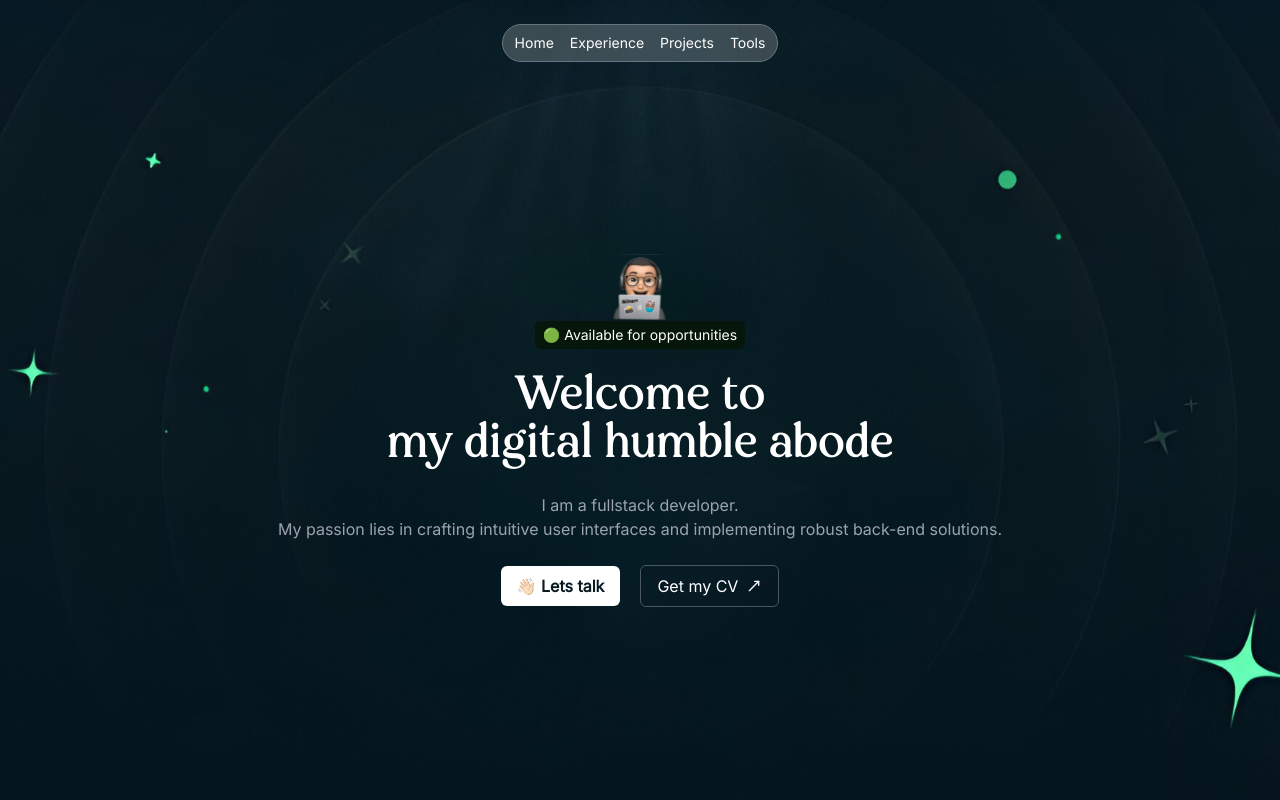
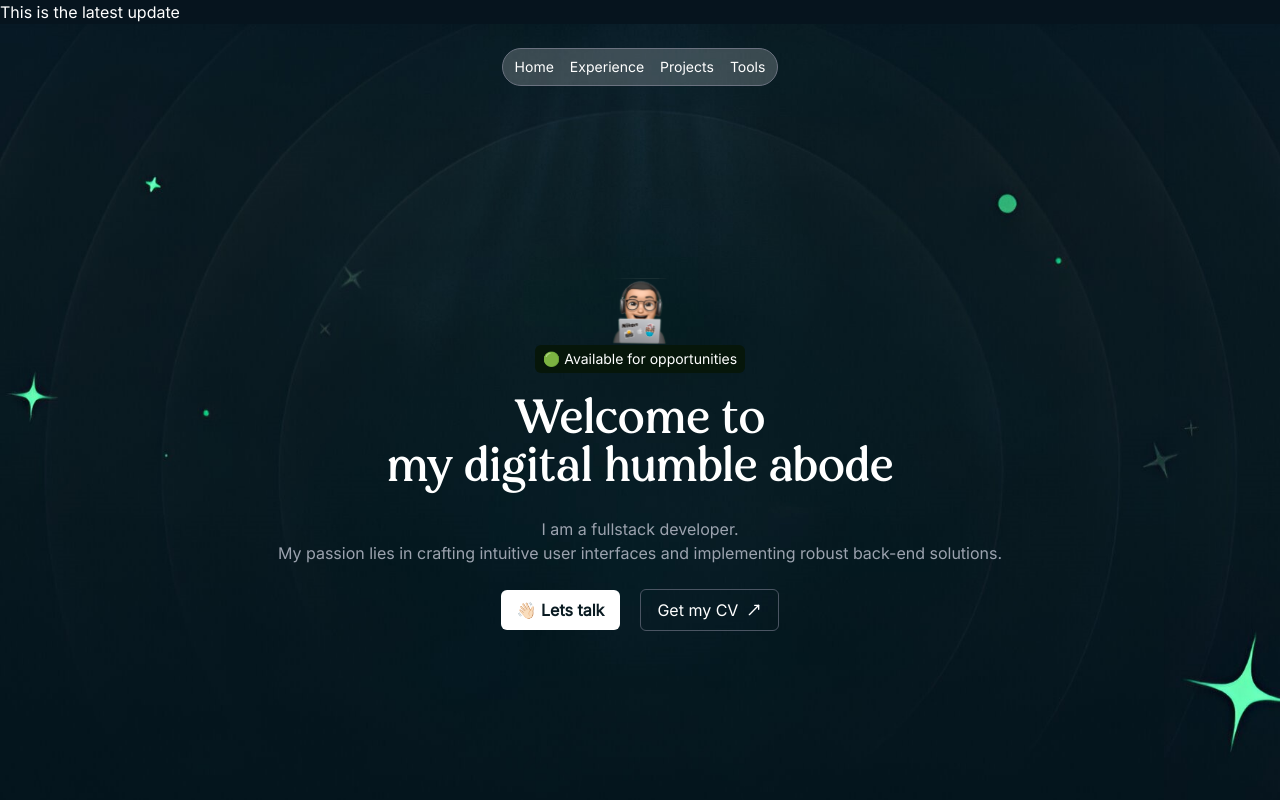
Before and after one commit to bhatshakran/shaqranjs, a Next.js app: page / in a window 1280 px wide. Shown: the top 800 px of the page. Built offline with nearby package versions, Linux system fonts and the light colour scheme.

Commit message:
feat: :sparkles: updated banner.

```diff
--- a/app/page.tsx
+++ b/app/page.tsx
@@ -7,6 +7,7 @@ import { Projects } from "./_components/projects";
 export default function Home() {
 	return (
 		<div className="flex flex-col w-full font-inter md:px-0 overflow-hidden">
+			This is the latest update
 			<Banner />
 			<Projects />
 			<SkillStrap />
```
